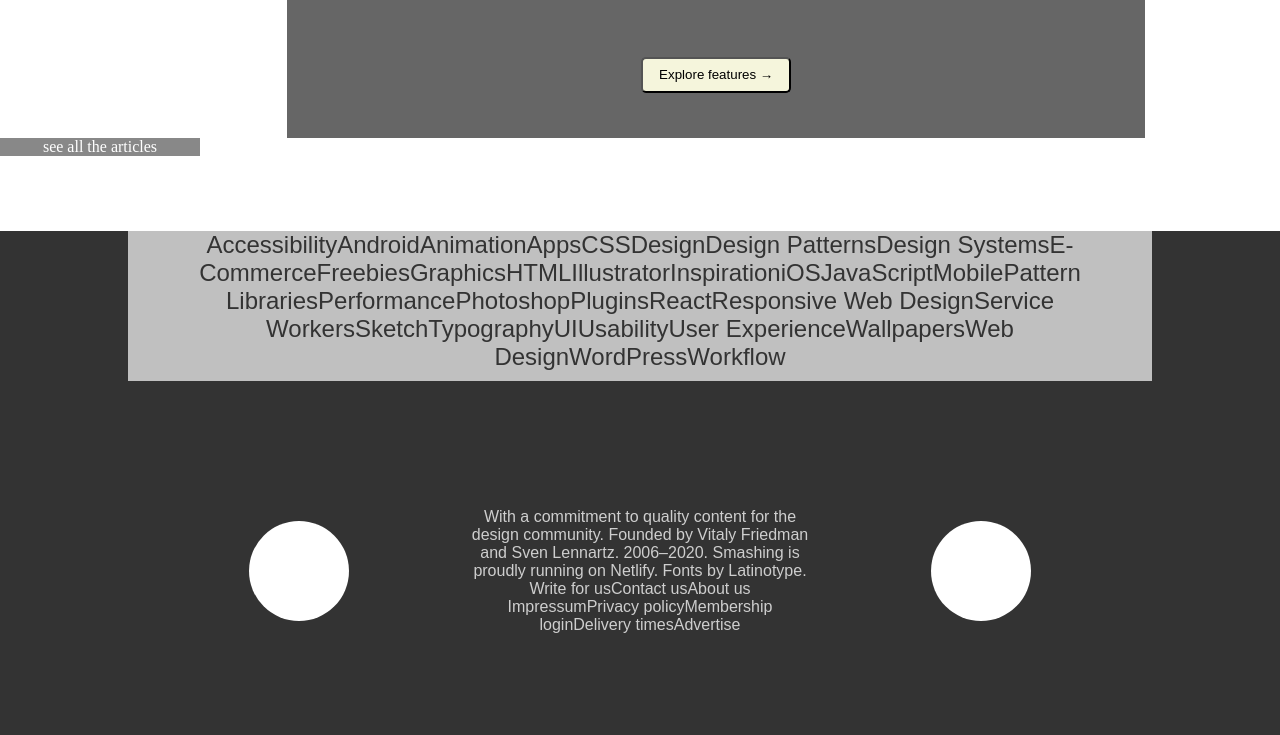
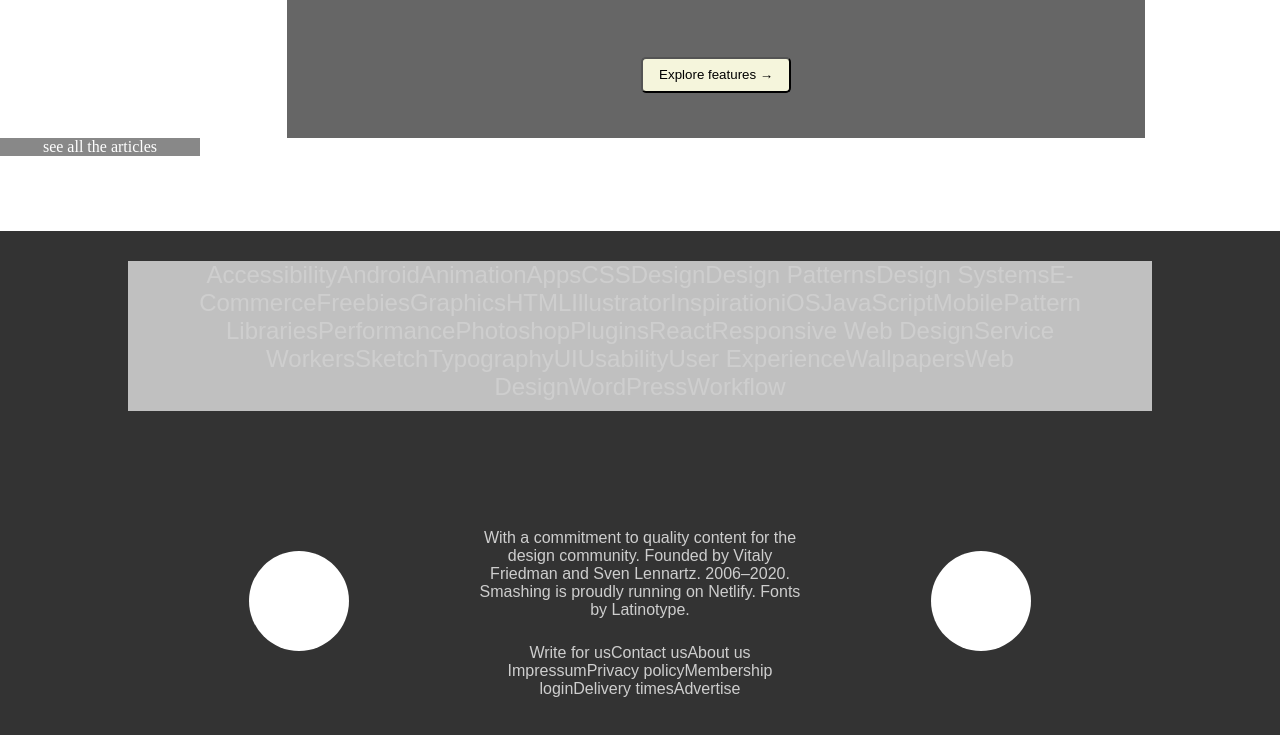
Before and after one commit to JelilFaisalAbudu/teardown, a plain HTML site: page index.html in a window 1280 px wide. Shown: the part 5282-6017 px from the top of the page. Drawn offline with Linux system fonts and the light colour scheme.

```diff
--- a/style.css
+++ b/style.css
@@ -441,6 +441,7 @@ body {
 }
 
 .footer {
+  color: #cecece;
   height: 700px;
   width: 100%;
   background: #333;
@@ -458,11 +459,10 @@ body {
 }
 
 .first-item {
+  margin-top: 30px;
   width: 80%;
   height: 150px;
   background-color: silver;
-  color: #333;
-  font-size: 24px;
   text-align: center;
 }
 
@@ -485,9 +485,10 @@ body {
 .center-content {
   flex-direction: column;
   justify-content: space-between;
-  color: #cecece;
   text-align: center;
   font-size: 16px;
 }
 
-.text1
+.text {
+  padding: 25px 10px 0;
+}
```
